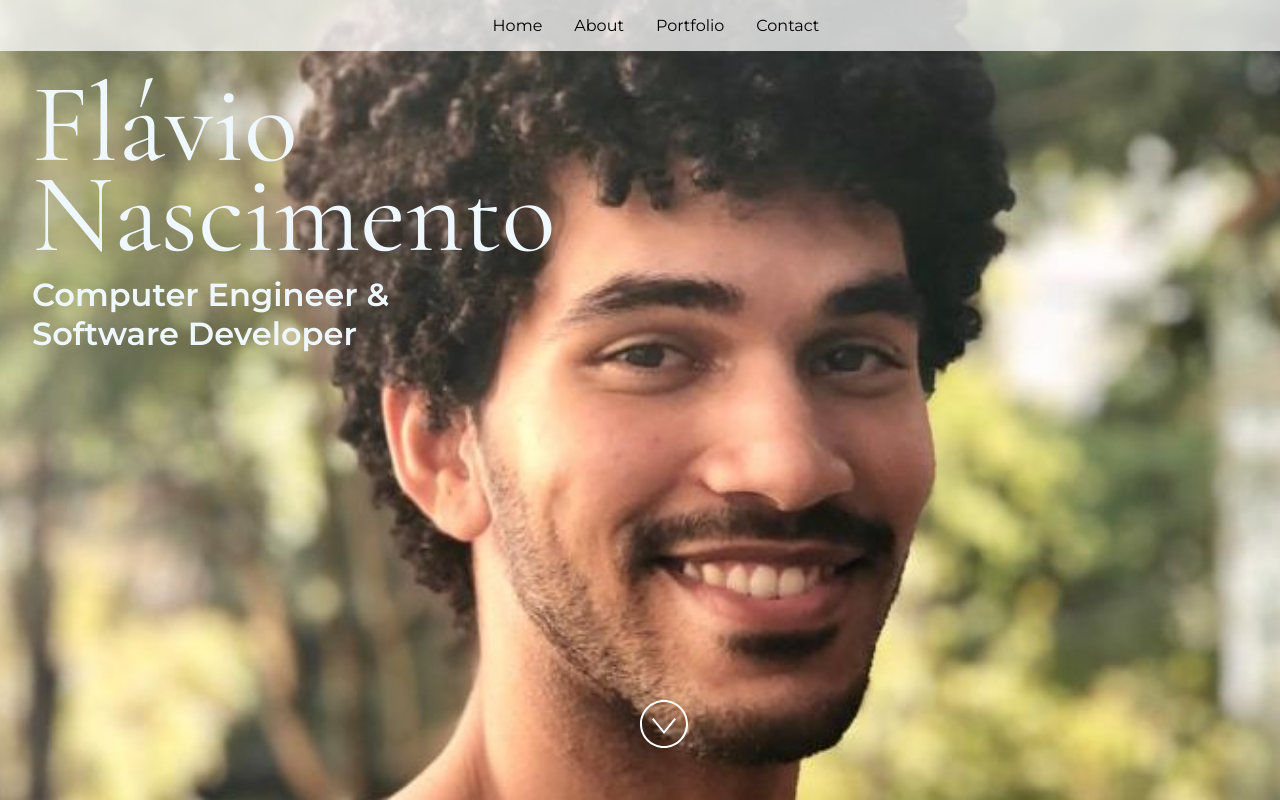
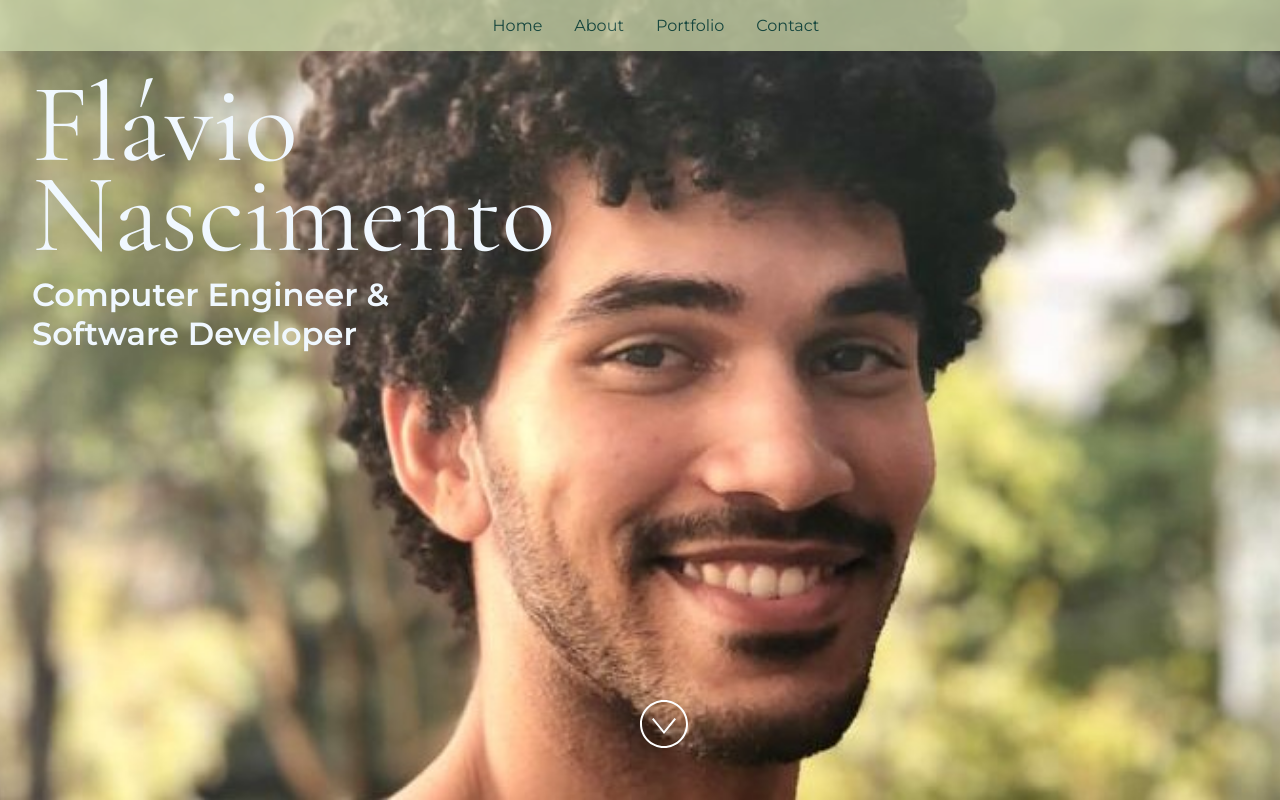
Before and after one commit to Flavio13Lins/FlavioResume, a React (Vite) app: page / in a window 1280 px wide. Built offline with nearby package versions, Linux system fonts and the light colour scheme; grey boxes are pictures that could not be loaded.

Commit message:
style: changes on header and footer based on new palette

```diff
--- a/src/Components/Header.jsx
+++ b/src/Components/Header.jsx
@@ -5,8 +5,11 @@
  * user scrolls so that they can constantly reach any part of your page.
  */
 import React from "react";
+import PropTypes from "prop-types";
 
-const Header = () => {
+const Header = (props) => {
+  const { quaternaryColor } = props;
+
   return (
     <div
       style={{
@@ -14,7 +17,8 @@ const Header = () => {
         display: "flex",
         justifyContent: "center",
         gap: "2rem",
-        background: "rgba(255,255,255,0.75)",
+        background: quaternaryColor,
+        opacity: 0.76,
         padding: "1rem",
         top: 0,
         width: "100%",
@@ -29,4 +33,12 @@ const Header = () => {
   );
 };
 
+Header.propTypes = {
+  primaryColor: PropTypes.string,
+  secondaryColor: PropTypes.string,
+  tertiaryColor: PropTypes.string,
+  quaternaryColor: PropTypes.string,
+  quinaryColor: PropTypes.string,
+};
+
 export default Header;
--- a/src/styles.css
+++ b/src/styles.css
@@ -3,6 +3,14 @@
 */
 
 @import url("https://fonts.googleapis.com/css2?family=Cormorant+Garamond:wght@300;400&family=Montserrat:wght@200;400;600;800&display=swap");
+
+:root {
+  --primary-color:#1c3112;
+  --secondary-color:#0C4B41;
+  --tertiary-color:#3CB371;
+  --quaternary-color:#CBD5A9;
+  --quinary-color:#29374D;
+}
 
 html,
 body {
@@ -89,17 +97,33 @@ li {
 }
 
 li::marker {
-  color: #4e567e;
+  color: var(--secondary-color);
 }
 
 a {
-  color: black;
   text-decoration: none;
 }
 
+/* mouse over link */
 a:hover {
-  color: #4e567e;
+  color: var(--tertiary-color);
 }
+
+a:link {
+  color: var(--secondary-color);
+}
+
+/* visited link */
+a:visited {
+  color: var(--tertiary-color);
+}
+
+/* selected link */
+a:active {
+  color: var(--secondary-color);
+}
+
+
 
 img.socialIcon {
   height: 30px;
@@ -143,8 +167,9 @@ img.socialIcon {
 
 .box {
   width: calc(50% - 40px);
-  border-radius: 10px;
-  border: 1px solid rgb(204, 204, 204);
+  border-radius: 3px;
+  border: 1px solid var(--secondary-color);
+  background-color: white;
   display: flex;
   flex-direction: column;
   justify-content: flex-start;
@@ -152,6 +177,10 @@ img.socialIcon {
   padding: 24px 16px;
   text-align: center;
   cursor: pointer;
+}
+
+.box:hover {
+  background-color: var(--quaternary-color);
 }
 
 @media screen and (max-width: 900px) {
```
Also changed, not shown: src/Components/Footer.jsx (+5 -2 lines).
